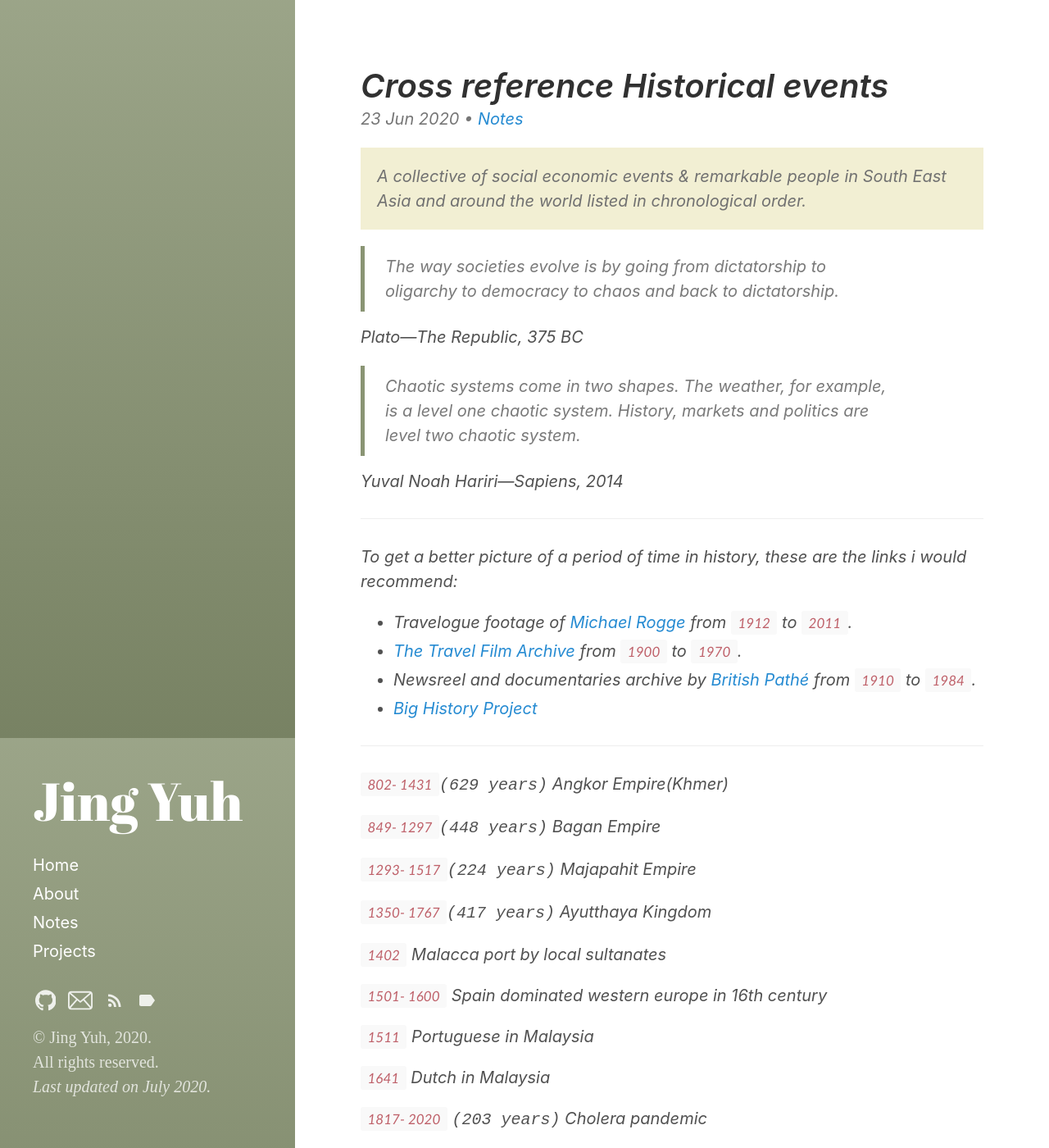
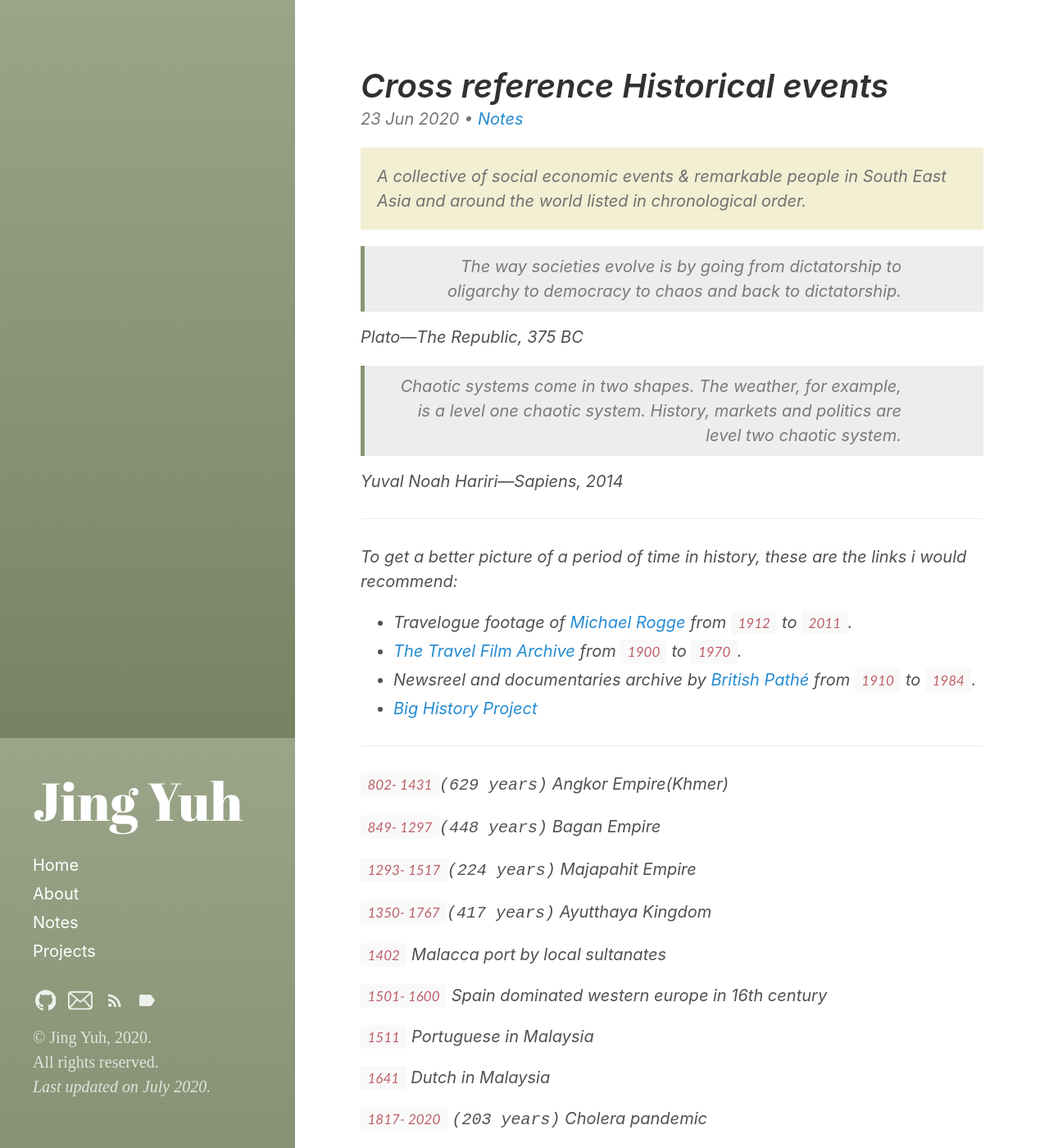
Before and after one commit to jyang123-bit/Website, a Jekyll site: the page built from _posts/2020-06-23-Notes-cross-reference-historical-events.md, in a window 1280 px wide and 1400 px high. Shown: the whole window at 82% size. Built offline with Jekyll 4.4.1, drawn with Linux system fonts in a browser that asks for light colours.

Commit message:
Update _type.scss

```diff
--- a/_sass/hydeout/_type.scss
+++ b/_sass/hydeout/_type.scss
@@ -88,10 +88,11 @@
   margin: 0.8rem 0;
   padding: 0.5rem 1rem;
   position: center;
+  background:#EDEDED;
 
   p:last-child {
     margin-bottom: 0;
-    position:right;
+    text-align: right;
   }
 
   @media (min-width: 30em) {
```
